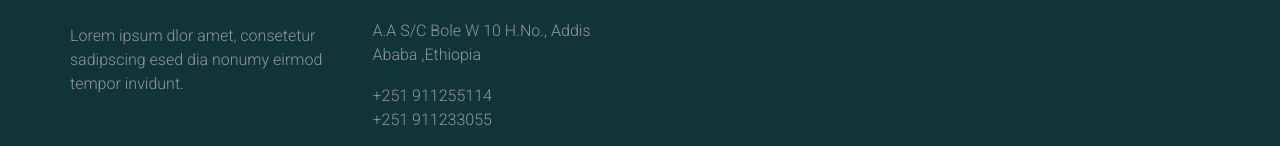
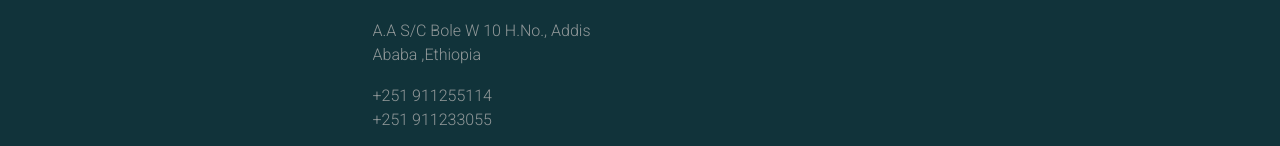
Before and after one commit to zinash-ux/ethioMedpharma, a plain HTML site: page index.html in a window 1280 px wide. Shown: the part 4771-4917 px from the top of the page. Drawn offline with Linux system fonts and the light colour scheme; some icons are missing; files whose address does not match are found by name; a web font is replaced by a local one.

Commit message:
update the paragraph.

```diff
--- a/index.html
+++ b/index.html
@@ -974,7 +974,7 @@
 							<div class="widget widget_text"> <a href="./" class="logo vertical_logo bottommargin_20">
 	                    <img src="zerhunimg/1/WhatsApp Image 2021-02-05 at 1.46.31 PM.jpeg" alt="">
 	                </a>
-								<p>Lorem ipsum dlor amet, consetetur sadipscing esed dia nonumy eirmod tempor invidunt.</p>
+
 								<p class="darklinks"> <a class="social-icon soc-facebook" href="#" title="Facebook"></a> <a class="social-icon soc-twitter" href="#" title="Twitter"></a> <a class="social-icon soc-google" href="#" title="Twitter"></a> <a class="social-icon soc-linkedin" href="#" title="Twitter"></a>									<a class="social-icon soc-youtube" href="#" title="Youtube"></a> </p>
 							</div>
 						</div>
```
